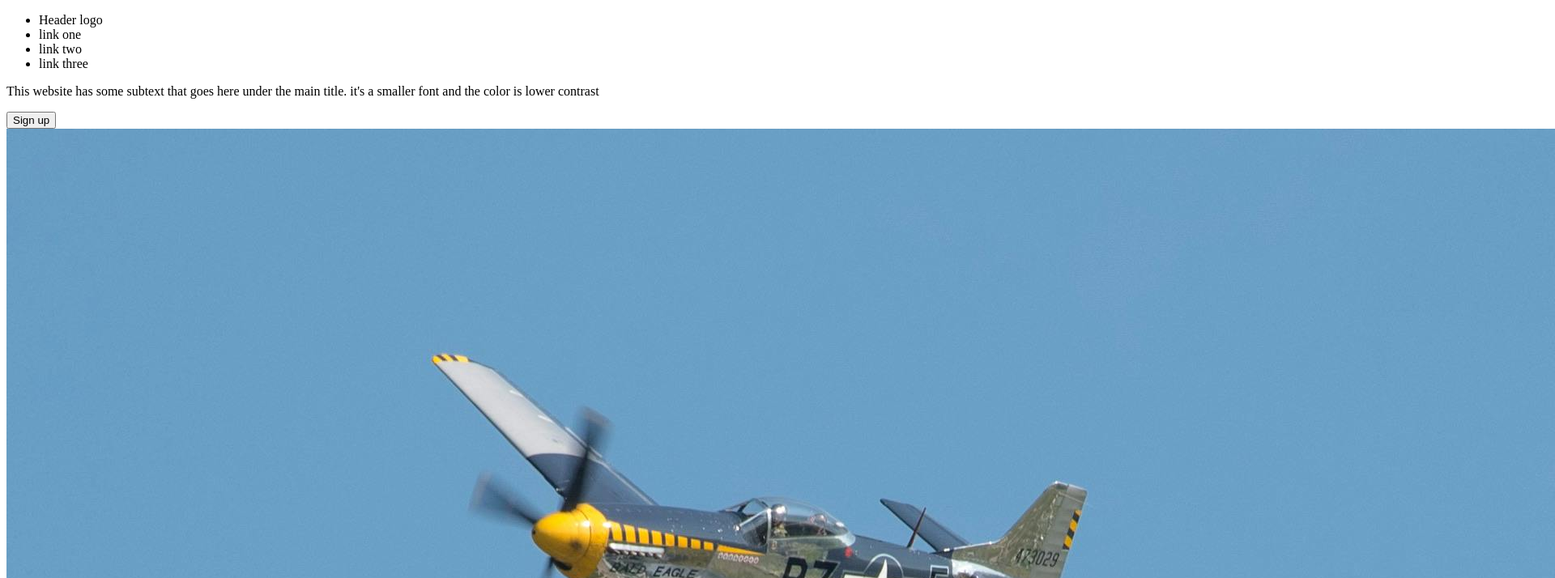
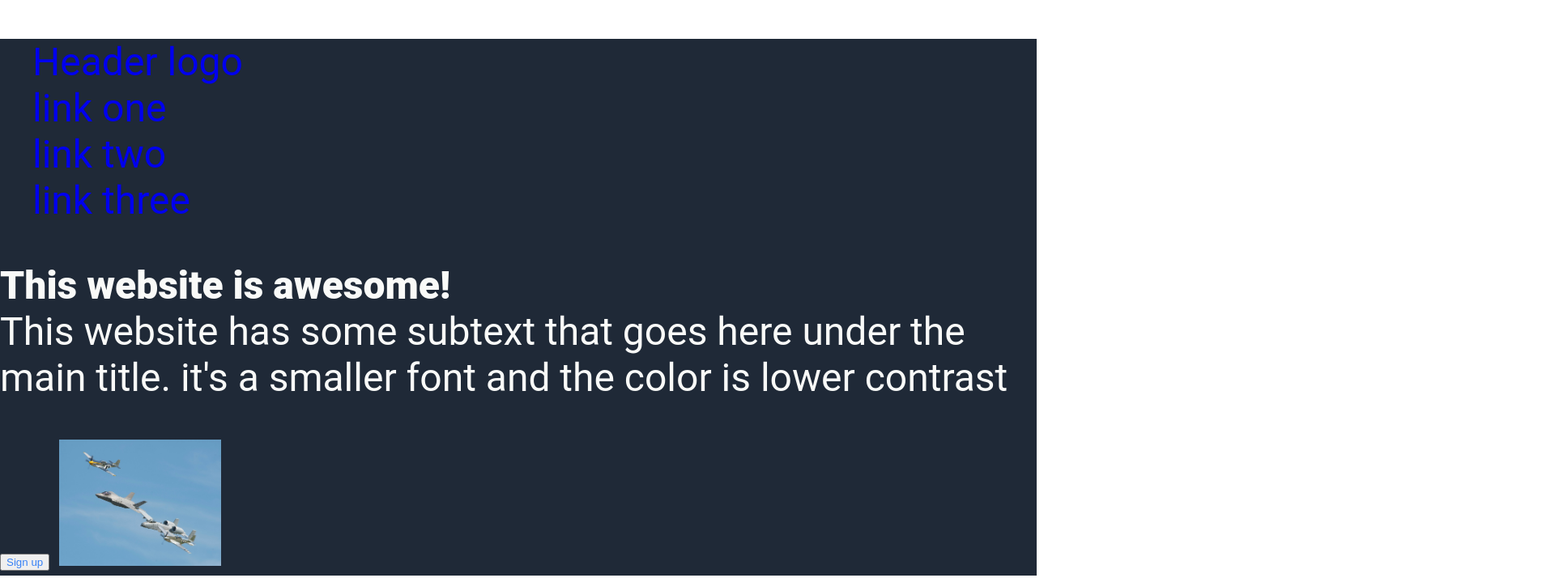
Before and after one commit to noon-an/landing_page, a plain HTML site: page index.html in a window 1280 px wide. Shown: the top 714 px of the page at 81% size, 1920 px wide, since content can reach past the window. Drawn offline with Linux system fonts and the light colour scheme.

Commit message:
added basic styling for texts and images

```diff
--- a/index.html
+++ b/index.html
@@ -7,18 +7,17 @@
     <link rel="stylesheet" href="./styles.css">
 </head>
 <body>
-    <div>
-        <div>
+    <div class="hero">
+        <div class="links">
             <ul>
-                <li>Header logo</li>
-                <li>link one</li>
-                <li>link two</li>
-                <li>link three</li>
+                <li><a href="#">Header logo</a></li>
+                <li><a href="#">link one</a></li>
+                <li><a href="#">link two</a></li>
+                <li><a href="#">link three</a></li>
             </ul>
         </div>
         <div>
-            <title>This website is awesome</title>
-            <p>This website has some subtext that goes here under the main title. it's a smaller font and the color is lower contrast</p>
+            <p><span class="hero-main">This website is awesome!</span><br>This website has some subtext that goes here under the main title. it's a smaller font and the color is lower contrast</p>
             <button>Sign up</button>
             <img src="./images/planes.jpg" alt="best American fighter planes for their time">
         </div>
@@ -36,14 +35,16 @@
             <p>this is some subtext under an illustration/image</p>
         </div>
     </div>
-    <div>
-        <p>With a fleet of some of the venerated fighter jets in history, American aircraft are some of the most feared and coveted in equal measure, from the P51 mustang that dominated the European skies during the Second World War, to the A-10 Thunderbolt (Warthog) that preys on enemy Tanks and armored vehicles, and the fifth generation F22 Raptor and the F35 Lightening both revered for their avionics, stealth, situational awareness and above all, air superiority</p>
-        <p>-signed, a nerd</p>
+    <div class="quote">
+        <p class="italics">With a fleet of some of the venerated fighter jets in history, American aircraft are some of the most feared and coveted in equal measure, from the P51 mustang that dominated the European skies during the Second World War, to the A-10 Thunderbolt (Warthog) that preys on enemy Tanks and armored vehicles, and the fifth generation F22 Raptor and the F35 Lightening both revered for their avionics, stealth, situational awareness and above all, air superiority</p>
+        <p>-signed, a Novice</p>
     </div>
     <div>
         <p>call to action! It's time! sign up for our products by clicking that button right over there!</p>
         <button>sign up</button>
     </div>
-    <footer></footer>
+    <footer>
+        <p>Copyright &copy; a Novice. All Rights Reserved</p>
+    </footer>
     </body>
 </html>
--- a/styles.css
+++ b/styles.css
@@ -0,0 +1,58 @@
+body {
+    font-family: roboto, Arial, Helvetica, sans-serif;
+    padding: auto;
+    margin: auto;
+}
+
+.hero {
+    background-color: #1F2937;
+    font-size: 48px;
+    color: #F9FaF8;
+}
+
+.hero-main {
+    font-size: 48px;
+    font-weight: 900;
+}
+
+ul {
+    list-style-type: none;
+}
+
+h1 {
+    font-size: 36px;
+    font-weight: 900;
+    color: #1F2937;
+}
+
+a {
+    text-decoration: none;
+}
+
+img {
+    height: auto;
+    width: 200px;
+}
+
+
+.italics {
+    font-style: italic;
+}
+
+
+.quote {
+    background-color: #E5E7EB;
+    color: #1F2937;
+    font-weight: 300;
+    font-size: 36px;
+}
+
+button {
+    color: #3882F6;
+}
+
+
+
+footer {
+    background-color: #1F2937;
+}
```
